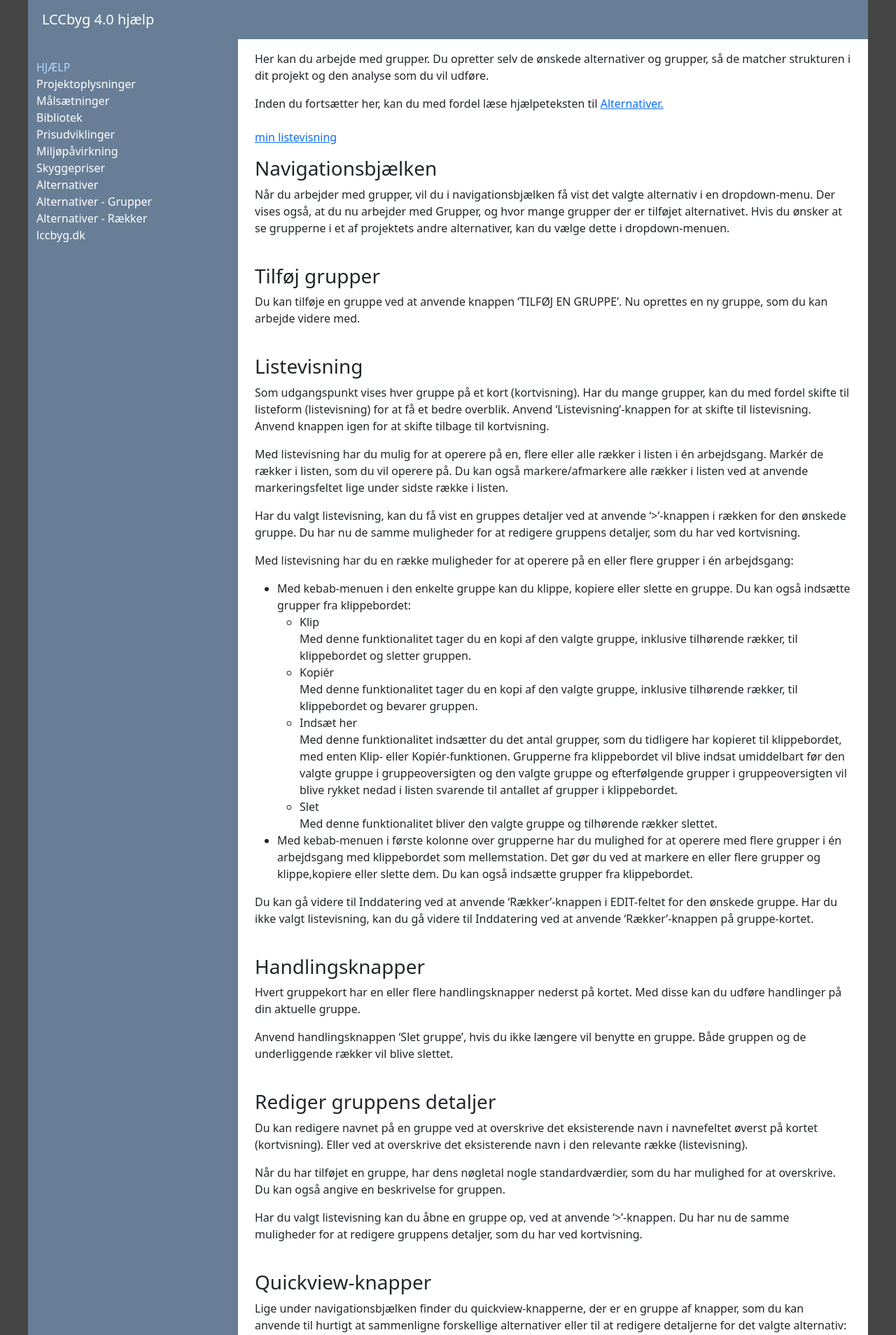
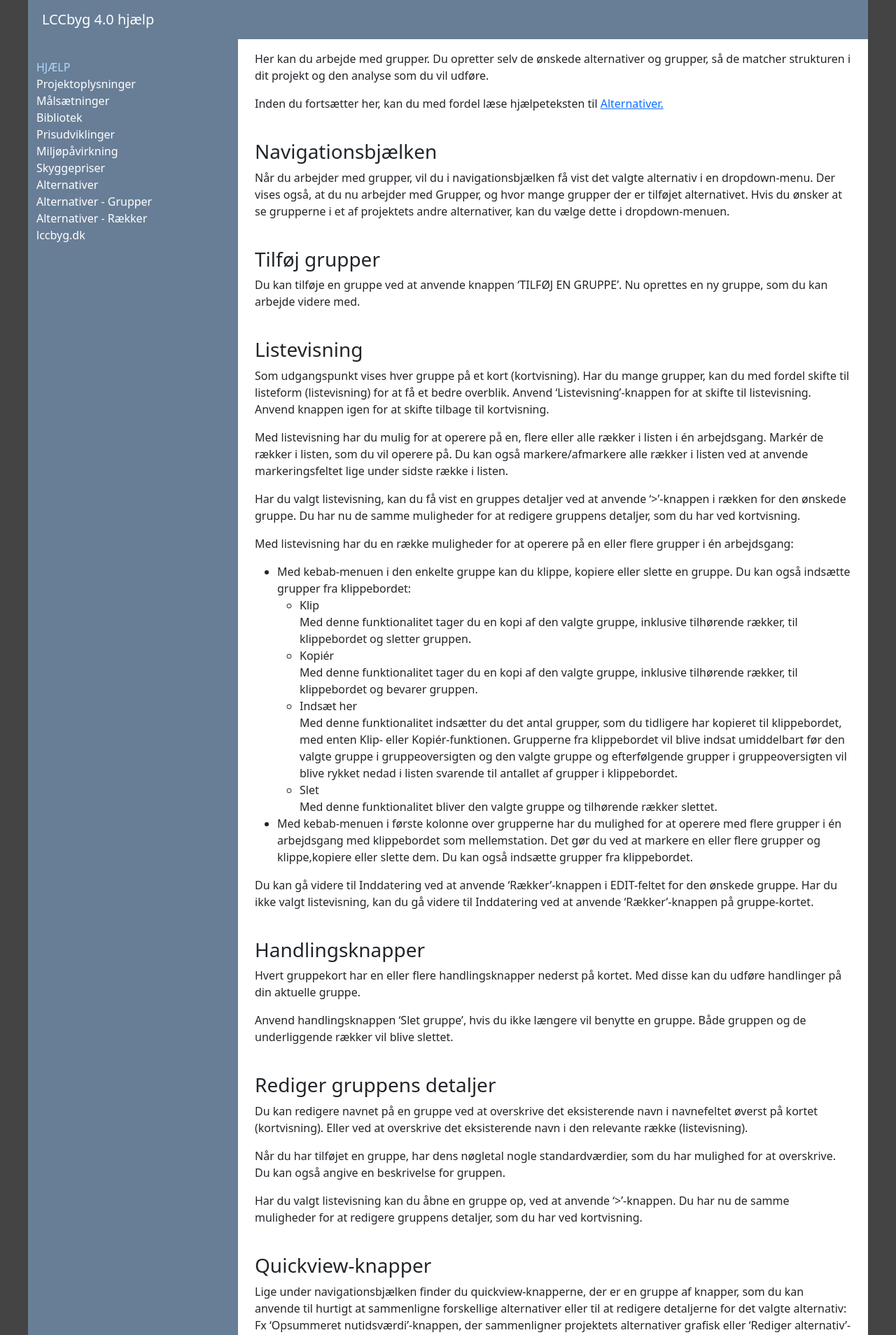
Before and after one commit to LccBuild/lccbyg-docs, a Jekyll site: the page built from docs/help/40/da/alternative/groups.md, in a window 1280 px wide. Shown: the top 1908 px of the page at 70% size. Built offline with Jekyll 4.4.1, drawn with Linux system fonts in a browser that asks for light colours.

Commit message:
Update groups.md

```diff
--- a/docs/help/40/da/alternative/groups.md
+++ b/docs/help/40/da/alternative/groups.md
@@ -10,7 +10,6 @@ Du opretter selv de ønskede alternativer og grupper, så de matcher strukturen
 Inden du fortsætter her, kan du med fordel læse hjælpeteksten til [Alternativer.](https://lccbuild.github.io/lccbyg-docs/help/40/da/alternatives)
 <br />
 <br />
-[min listevisning](#grouplistdisplay)
 ### Navigationsbjælken {#groupnavigationbar}
 Når du arbejder med grupper, vil du i navigationsbjælken få vist det valgte alternativ i en dropdown-menu. Der vises også, at du nu arbejder med Grupper, og hvor mange grupper der er tilføjet alternativet. Hvis du ønsker at se grupperne i et af projektets andre alternativer, kan du vælge dette i dropdown-menuen.
 <br />
```
